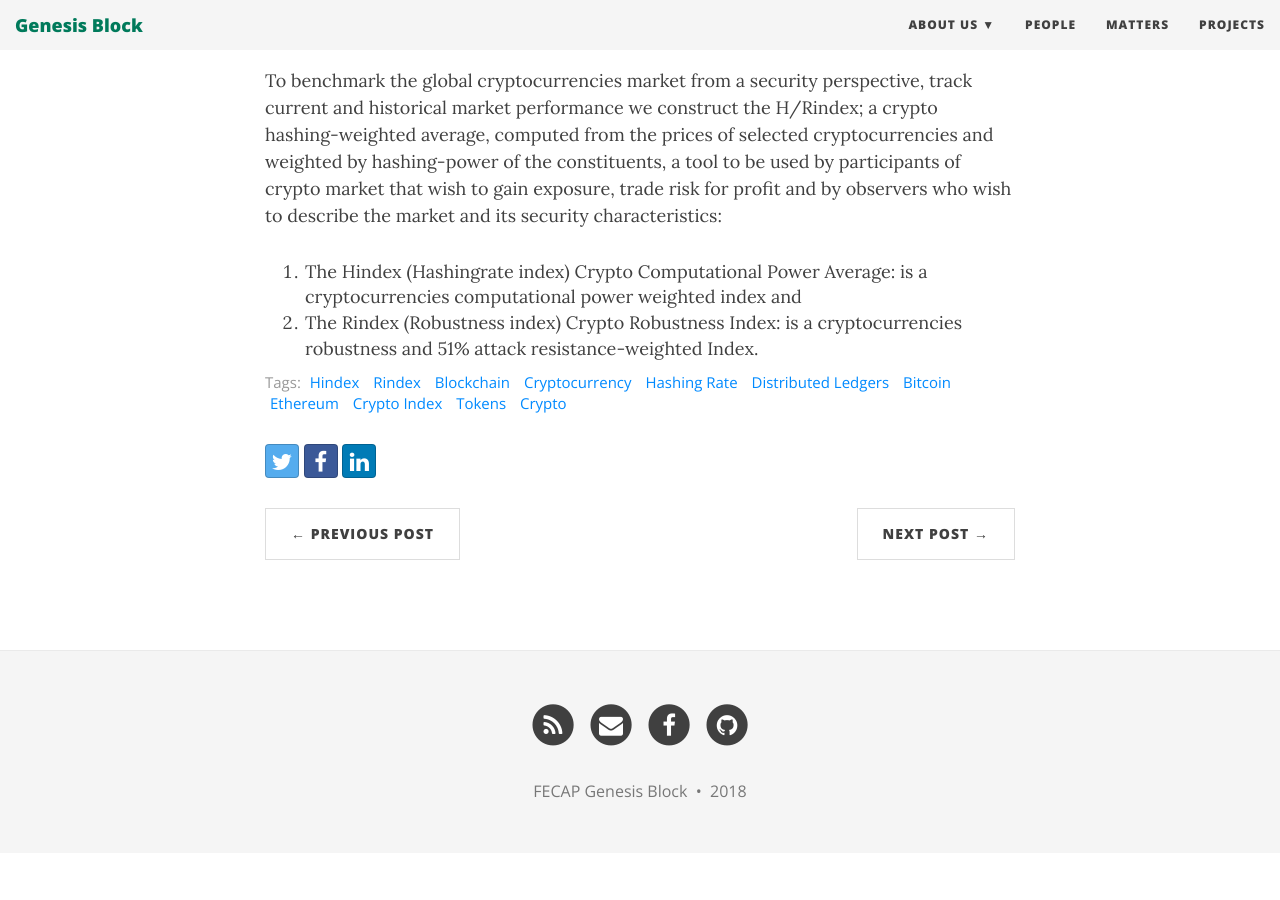
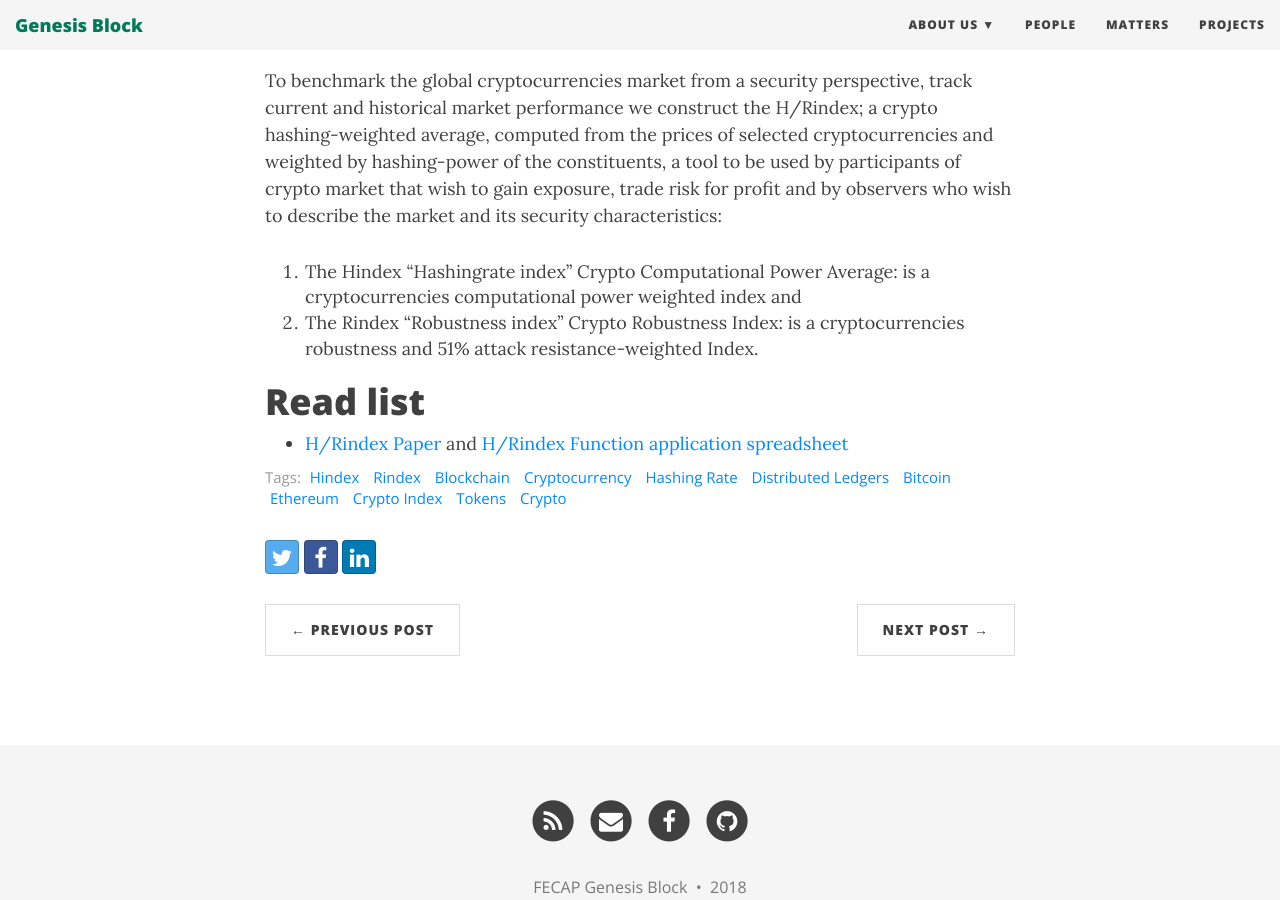
Before and after one commit to drhus/Block0.com.br, a Jekyll site: the page built from _posts/2018-05-11-HRindex-Hashing-Power-and-Robustness-Index.md, in a window 1280 px wide and 900 px high, scrolled down 481 px. Built offline with Jekyll 4.4.1, drawn with Linux system fonts in a browser that asks for light colours; nearby versions of some CDN libraries; before the commit the page ends 1334 px from its top, so only the background shows below that.

Commit message:
Update 2018-05-11-HRindex-Hashing-Power-and-Robustness-Index.md

```diff
--- a/_posts/2018-05-11-HRindex-Hashing-Power-and-Robustness-Index.md
+++ b/_posts/2018-05-11-HRindex-Hashing-Power-and-Robustness-Index.md
@@ -12,5 +12,8 @@
 
 To benchmark the global cryptocurrencies market from a security perspective, track current and historical market performance we construct the H/Rindex; a crypto hashing-weighted average, computed from the prices of selected cryptocurrencies and weighted by hashing-power of the constituents, a tool to be used by participants of crypto market that wish to gain exposure, trade risk for profit and by observers who wish to describe the market and its security characteristics:
 
-1. The Hindex (Hashingrate index) Crypto Computational Power Average: is a cryptocurrencies computational power weighted index and
-2. The Rindex (Robustness index) Crypto Robustness Index: is a cryptocurrencies robustness and 51% attack resistance-weighted Index.
+1. The Hindex "Hashingrate index" Crypto Computational Power Average: is a cryptocurrencies computational power weighted index and
+2. The Rindex "Robustness index" Crypto Robustness Index: is a cryptocurrencies robustness and 51% attack resistance-weighted Index.
+
+# Read list
+* [H/Rindex Paper](/files/SSRN-id3158785.pdf) and [H/Rindex Function application spreadsheet](https://docs.google.com/spreadsheets/d/1CGyMPvkvtzZI1s6qLel2FSbWZm-niPaZQkpmWZpH_1U/edit#gid=1704959642)
```
